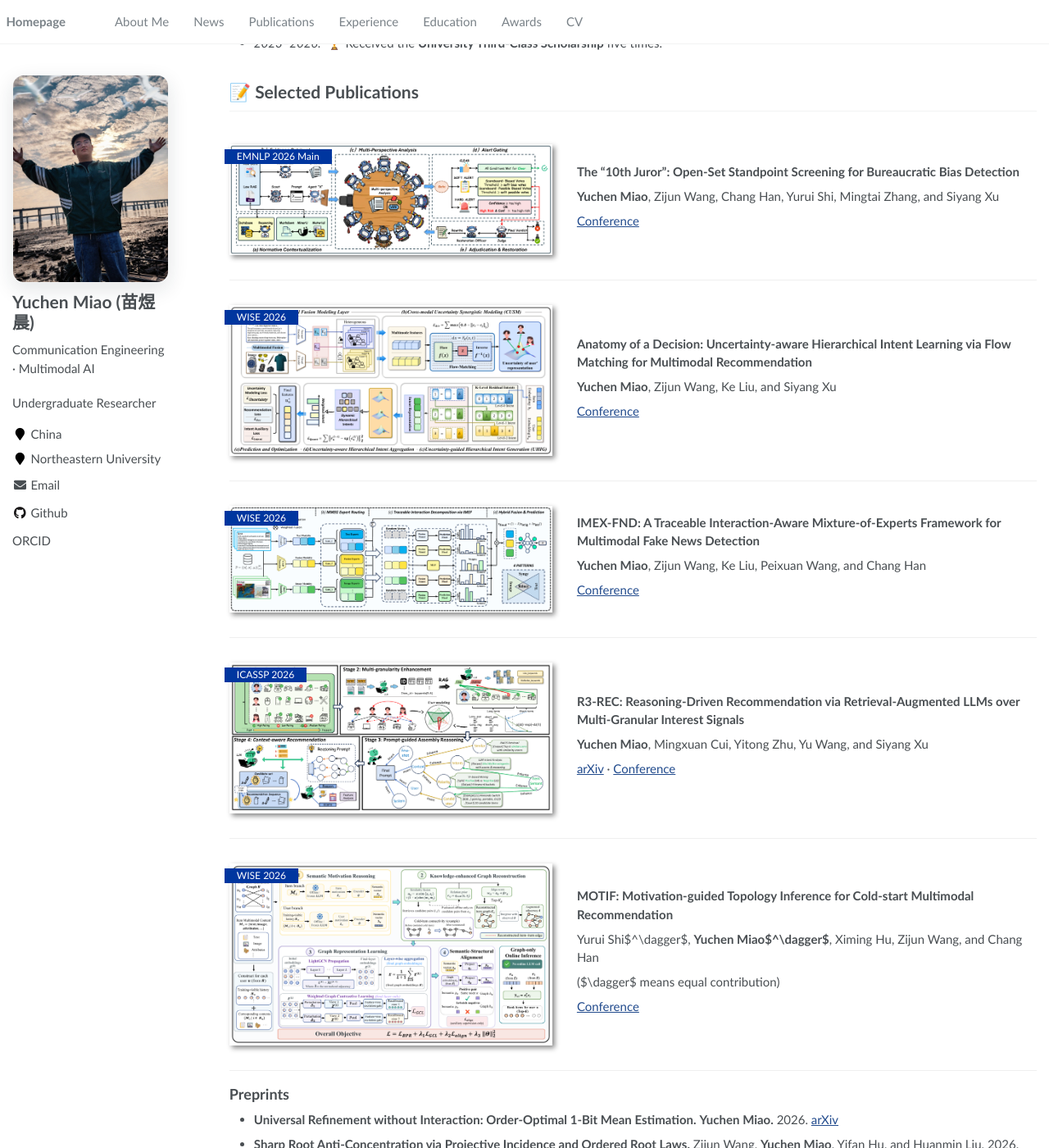
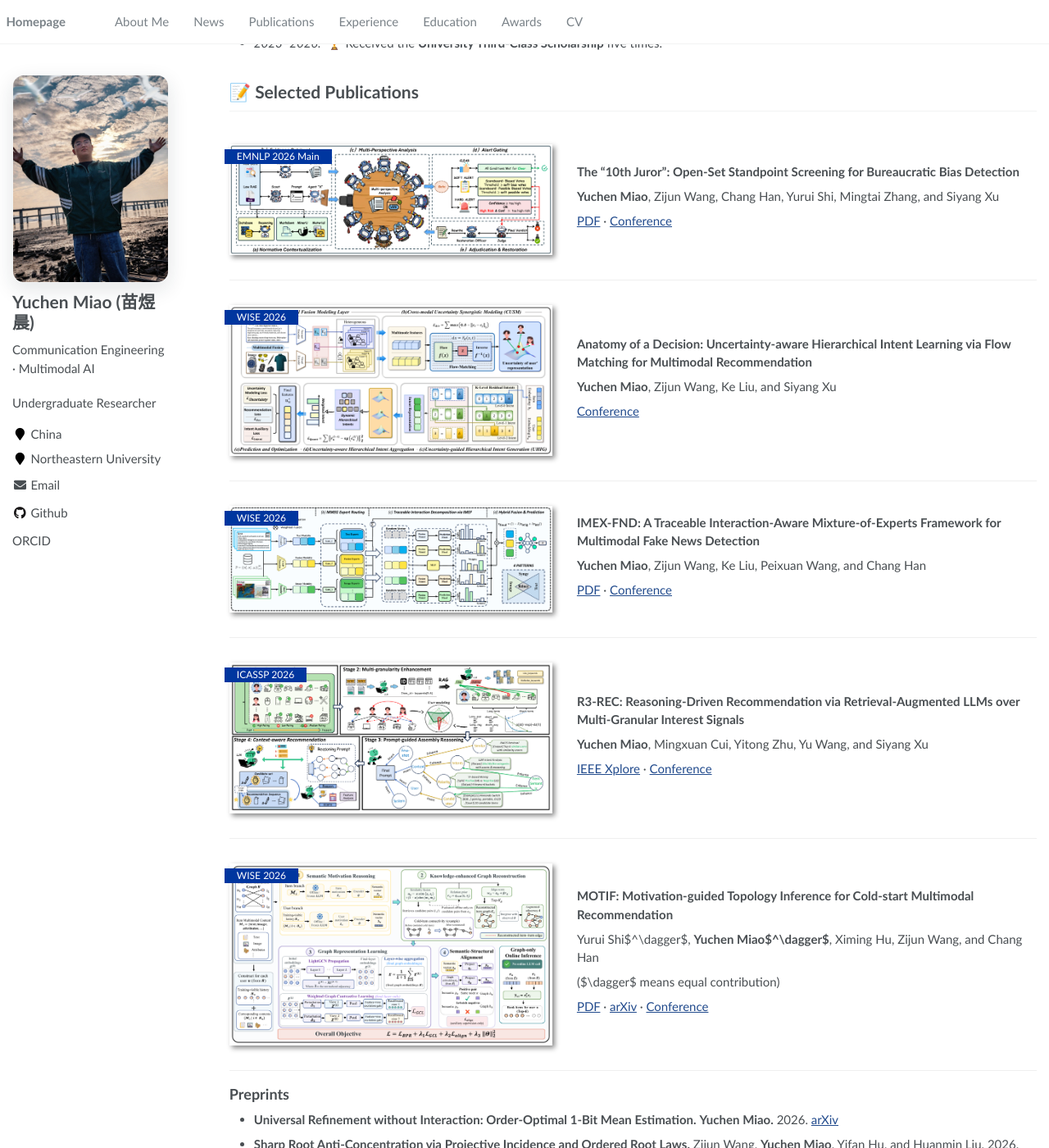
Before and after one commit to yuchenmiao04/yuchenmiao04.github.io, a Jekyll site: the page built from _pages/about.md, in a window 1280 px wide and 1400 px high, scrolled down 421 px. Shown: the whole window at 82% size. Built offline with Jekyll 4.4.1, drawn with Linux system fonts in a browser that asks for light colours.

Commit message:
Add publication PDF links

```diff
--- a/_pages/about.md
+++ b/_pages/about.md
@@ -32,7 +32,7 @@ I am an undergraduate student in Communication Engineering at **Northeastern Uni
 
 **Yuchen Miao**, Zijun Wang, Chang Han, Yurui Shi, Mingtai Zhang, and Siyang Xu
 
-[Conference](https://2026.emnlp.org/)
+[PDF](/files/emnlp-10th-juror.pdf) · [Conference](https://2026.emnlp.org/)
 </div>
 </div>
 
@@ -54,7 +54,7 @@ I am an undergraduate student in Communication Engineering at **Northeastern Uni
 
 **Yuchen Miao**, Zijun Wang, Ke Liu, Peixuan Wang, and Chang Han
 
-[Conference](https://conferences.sigappfr.org/wise2026/)
+[PDF](/files/imex-fnd.pdf) · [Conference](https://conferences.sigappfr.org/wise2026/)
 </div>
 </div>
 
@@ -65,7 +65,7 @@ I am an undergraduate student in Communication Engineering at **Northeastern Uni
 
 **Yuchen Miao**, Mingxuan Cui, Yitong Zhu, Yu Wang, and Siyang Xu
 
-[arXiv](https://arxiv.org/abs/2603.13730) · [Conference](https://2026.ieeeicassp.org/)
+[IEEE Xplore](https://ieeexplore.ieee.org/document/11460809/) · [Conference](https://2026.ieeeicassp.org/)
 </div>
 </div>
 
@@ -78,7 +78,7 @@ Yurui Shi$^\dagger$, **Yuchen Miao$^\dagger$**, Ximing Hu, Zijun Wang, and Chang
 
 ($\dagger$ means equal contribution)
 
-[Conference](https://conferences.sigappfr.org/wise2026/)
+[PDF](/files/motif.pdf) · [arXiv](https://arxiv.org/abs/2608.25381) · [Conference](https://conferences.sigappfr.org/wise2026/)
 </div>
 </div>
 
```
Also changed, not shown: 3 other files.
